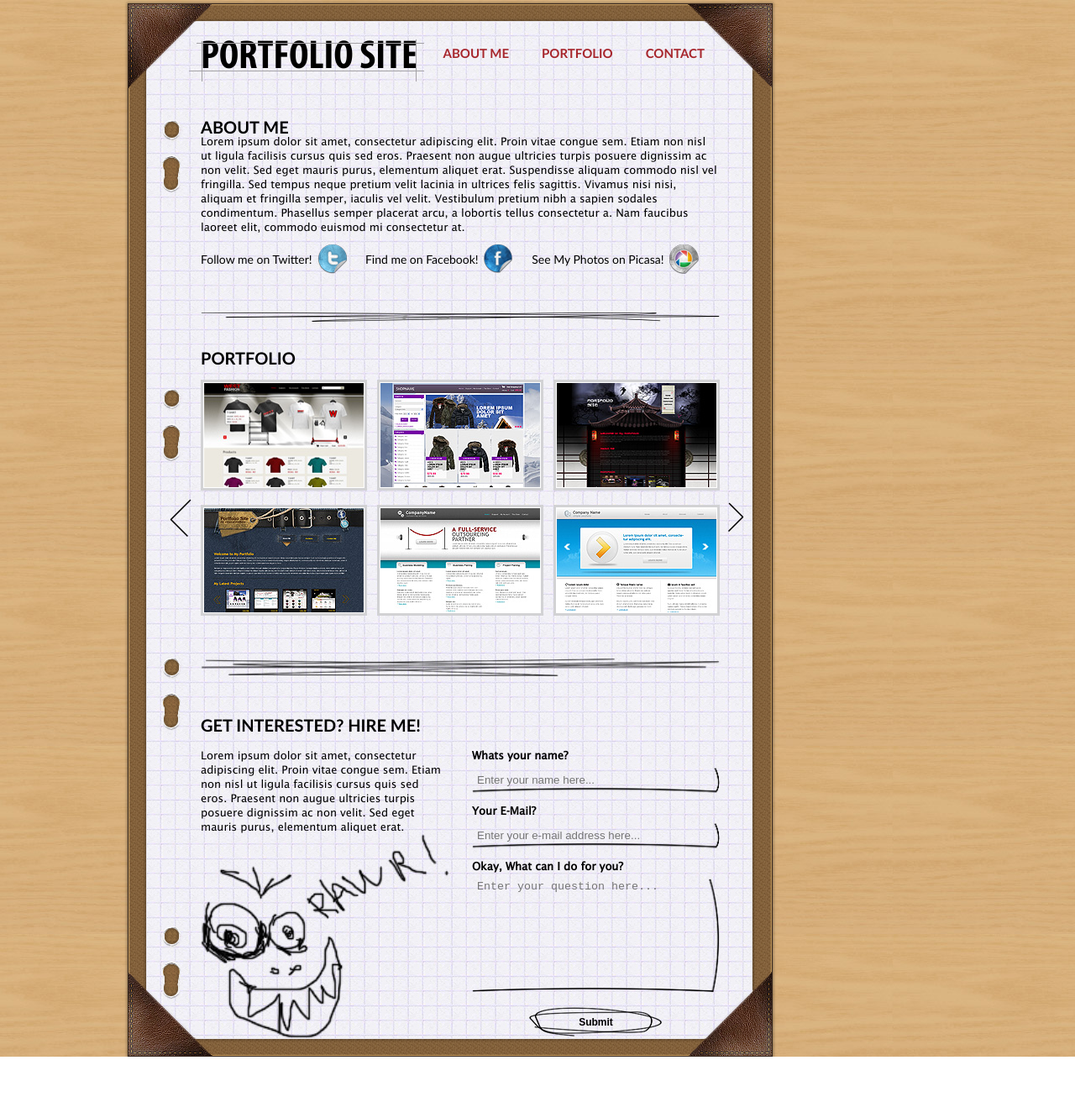
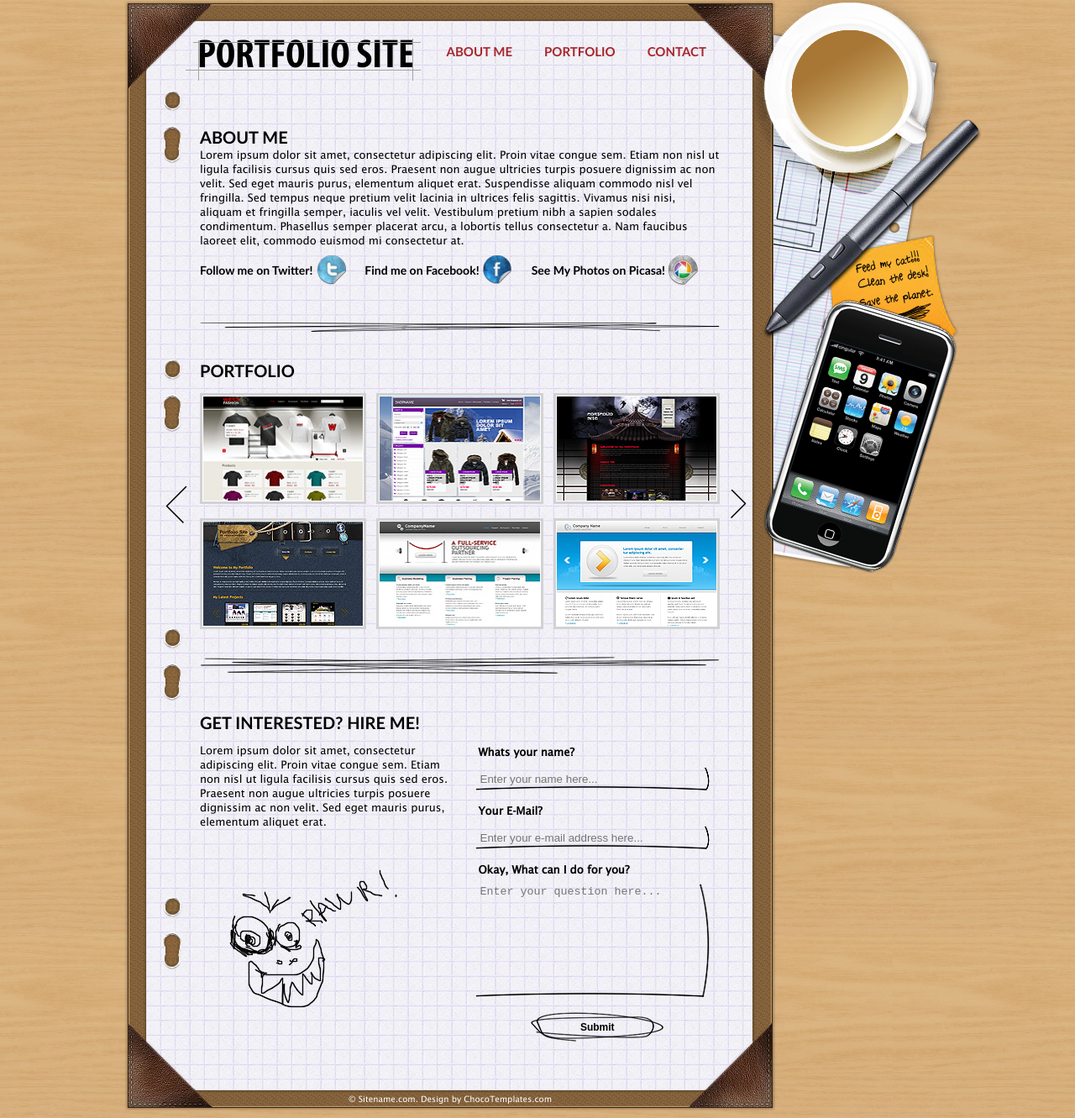
Before and after one commit to aklynovyy/html_tasks, a plain HTML site: page slicing-1/index.html in a window 1280 px wide. Shown: the part 8-1339 px from the top of the page at 84% size. Before the commit the page ends 1266 px from the top, so only its background shows below. Drawn offline with Linux system fonts and the light colour scheme.

Commit message:
finished desktop version. 0.5h spent

```diff
--- a/slicing-1/css/style.css
+++ b/slicing-1/css/style.css
@@ -47,8 +47,21 @@ img {
 
 main {
 	width: 1000px;
-	margin: 12px auto 0 auto;
+	margin: 12px auto;
 	padding-left: 12px;
+}
+
+aside {
+	float: left;
+	width: 220px;
+}
+
+aside img {
+	position: relative;
+	z-index: 3;
+	left: -22px;
+	width: 272px;
+	top: -12px;
 }
 
 section {
@@ -119,21 +132,25 @@ section:after {
 	background-position: bottom right;
 }
 
-.content {
-	position: relative;
-	padding: 0 38px 0 64px;
+.container {
+	padding: 24px 38px 57px 60px;
 	background: url('../img/bg_body_content.jpg') 0 0 repeat;
 	border: 1px solid #e4e2e6;
 	-webkit-box-shadow: 0px 0px 3px 1px rgba(0, 0, 0, 0.35);
  		 -moz-box-shadow: 0px 0px 3px 1px rgba(0, 0, 0, 0.35);
 		 	 	 	box-shadow: 0px 0px 3px 1px rgba(0, 0, 0, 0.35);
+
+}
+
+.content {
+    padding: 0 0 0 3px;
 }
 
 .content:before {
 	content: "";
 	position: absolute;
-	top: 0;
-	left: 17px;
+	top: -14px;
+	left: 40px;
 	width: 26px;
 	height: 100%;
 	background: url('../img/bg_left_content.png') 0 0 repeat-y;
@@ -143,8 +160,8 @@ section:after {
 	HEADER
 *****************************************/
 header {
-	padding: 25px 0 0;
-	margin-bottom: 55px;
+	padding: 0;
+	margin-bottom: 68px;
 	display: inline-block;
 	width: 100%;
 }
@@ -207,12 +224,12 @@ header nav {
 header nav ul {
 	display: inline-block;
 	width: 100%;
-	padding-right: 13px;
+	padding-right: 11px;
 }
 
 header nav ul li {
 	float: left;
-	margin-left: 29px;
+	margin-left: 28px;
 }
 
 header nav ul li:first-child {
@@ -222,7 +239,7 @@ header nav ul li:first-child {
 header nav ul li a {
 	position: relative;
 	display: block;
-	padding: 5px 5px 10px 5px;
+	padding: 4px 5px 10px 5px;
 	font-size: 15px;
 	line-height: 1em;
 	font-family: 'Trebuchet MS', sans-serif;
@@ -253,7 +270,7 @@ header nav ul li a:before {
 	    -ms-transition: all 0.2s ease;
 	     -o-transition: all 0.2s ease;
 	        transition: all 0.2s ease;
-	opacity: 0;
+	opacity: 0;;
 }
 
 header nav ul li a:hover:before,
@@ -268,11 +285,12 @@ section h3 {
 	font-size: 20px;
 	font-family: 'Trebuchet MS', sans-serif;
 	font-weight: 700;
+	margin-bottom: 4px;
 }
 
 .socil-links {
 	display: table;
-	padding: 12px 0 57px 0;
+	padding: 9px 0 56px 0;
 	width: 100%;
 	background: url('../img/bg_devider_1.png') 0 100% no-repeat;
 	-webkit-background-size: 100% auto;
@@ -293,9 +311,13 @@ section h3 {
 	font-family: 'Trebuchet MS', sans-serif;
 }
 
+.socil-links li a b {
+	font-weight: 700;
+}
+
 .socil-links li a span {
 	display: inline-block;
-	margin-left: 6px;
+	margin-left: 4px;
 	width: 35px;
 	height: 35px;
 	background-image: url(../img/bg_social_sprite.png);
@@ -332,7 +354,7 @@ section h3 {
 *****************************************/
 .slider {
 	position: relative;
-	padding: 35px 0 55px 0;
+	padding: 38px 0 36px 0;
 	margin-bottom: 50px;
 	background: url('../img/bg_devider_2.png') 0 100% no-repeat;
 	-webkit-background-size: 100% auto;
@@ -341,7 +363,7 @@ section h3 {
 }
 
 .slider h3 {
-	margin-bottom: 17px;
+	margin-bottom: 18px;
 }
 
 .slides {
@@ -365,19 +387,19 @@ section h3 {
 .slide-nav {
 	position: absolute;
 	z-index: 10;
-	top: 50%;
+	top: 45%;
 	width: 26px;
 	height: 45px;
 	background-image: url('../img/bg_slider_nav_sprite.png');
 }
 
 .slide-nav.prev {
-	left: -37px;
+	left: -41px;
 	background-position: top left;
 }
 
 .slide-nav.next {
-	right: -29px;
+	right: -32px;
 	background-position: top right;
 }
 
@@ -393,12 +415,18 @@ section h3 {
 	padding-right: 14px;
 }
 
+.info .description img {
+	display: inline-block;
+	width: auto;
+	margin: 48px 0 0 35px;
+}
+
 .info h3 {
-	margin-bottom: 19px;
+	margin-bottom: 16px;
 }
 
 .info .contact {
-	padding-left: 14px;
+	padding-left: 18px;
 }
 
 .contact label {
@@ -406,11 +434,13 @@ section h3 {
 	margin-bottom: 6px;
 	font-weight: 700;
 	font-size: 13px;
+	line-height: 21px;
+	padding-left: 4px;
 }
 
 .contact input,
 .contact textarea {
-	width: 100%;
+	width: 96%;
 	padding-left: 6px;
 	margin-bottom: 13px;
 	background: transparent;
@@ -450,3 +480,17 @@ section h3 {
 	        background-size: 100% 100%;
 	cursor: pointer;
 }
+
+footer {
+	position: absolute;
+	bottom: 0;
+	left: 0;
+	width: 100%;
+	text-align: center;
+}
+
+footer p {
+	color: #FFF;
+	font-size: 10px;
+	line-height: 19px;
+}
--- a/slicing-1/index.html
+++ b/slicing-1/index.html
@@ -9,11 +9,10 @@
 	<link rel="stylesheet" href="css/style.css" />
 </head>
 <body>
-	<main>
+	<main class="clearfix">
 
 		<section>
 			<div class="container">
-				<div class="content">
 				<header>
 					<h1>PORTFOLIO SITE <span></span></h1>
 					<nav>
@@ -24,6 +23,7 @@
 						</ul>
 					</nav>
 				</header>
+				<div class="content">
 					<div class="description">
 						<h3>ABOUT ME</h3>
 						<p>Lorem ipsum dolor sit amet, consectetur adipiscing elit. Proin vitae congue sem. Etiam non nisl ut ligula facilisis cursus quis sed eros. Praesent non augue ultricies turpis posuere dignissim ac non velit. Sed eget mauris purus, elementum aliquet erat. Suspendisse aliquam commodo nisl vel fringilla. Sed tempus neque pretium velit lacinia in ultrices felis sagittis. Vivamus nisi nisi, aliquam et fringilla semper, iaculis vel velit. Vestibulum pretium nibh a sapien sodales condimentum. Phasellus semper placerat arcu, a lobortis tellus consectetur a. Nam faucibus laoreet elit, commodo euismod mi consectetur at. </p>
@@ -93,12 +93,15 @@
 						</form>
 					</div>
 				</div>
+				<footer>
+					<p>© Sitename.com. Design by ChocoTemplates.com</p>
+				</footer>
 			</div>
 		</section>
 
-		<article>
-
-		</article>
+		<aside>
+			<img src="img/things.png" alt="" />
+		</aside>
 	</main>
 </body>
 </html>
```
Also changed, not shown: slicing-1/temp/Home.jpg (added). Lines whose indentation alone changed are shown as unchanged.
